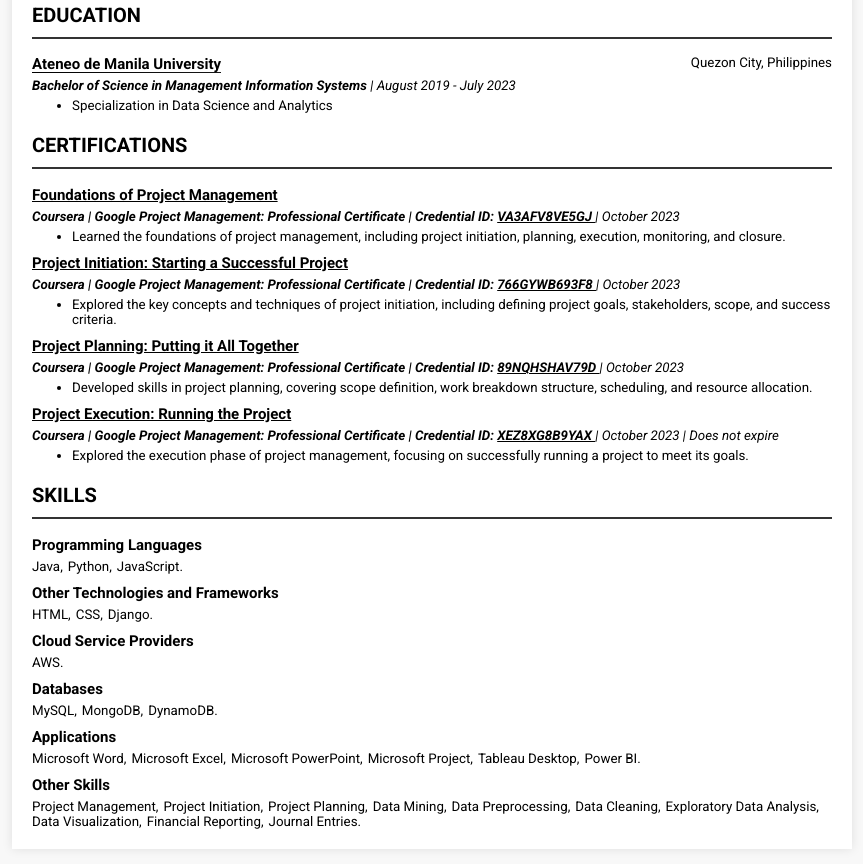
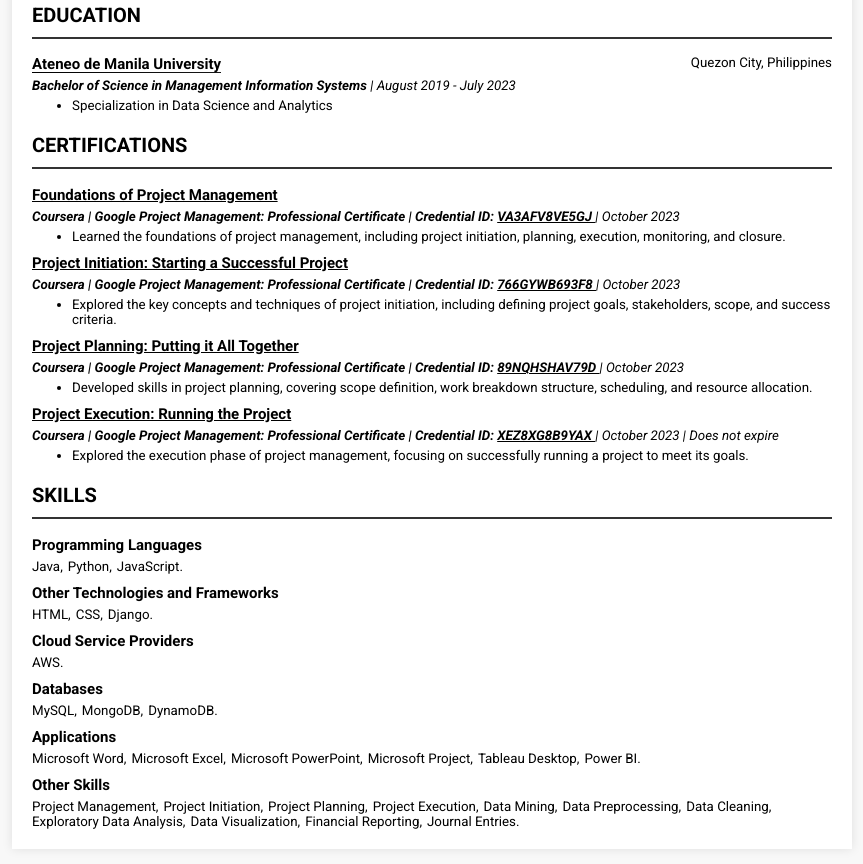
Before and after one commit to AMNaldo/amnaldo.github.io, a plain HTML site: page index.html in a window 1280 px wide. Shown: the part 735-1599 px from the top of the page, without its empty margins (208-1071 px from the left). Drawn offline with Linux system fonts and the light colour scheme.

Commit message:
Updated Skills

```diff
--- a/index.html
+++ b/index.html
@@ -362,6 +362,7 @@
           <li>Project Management</li>
           <li>Project Initiation</li>
           <li>Project Planning</li>
+          <li>Project Execution</li>
           <li>Data Mining</li>
           <li>Data Preprocessing</li>
           <li>Data Cleaning</li>
```
